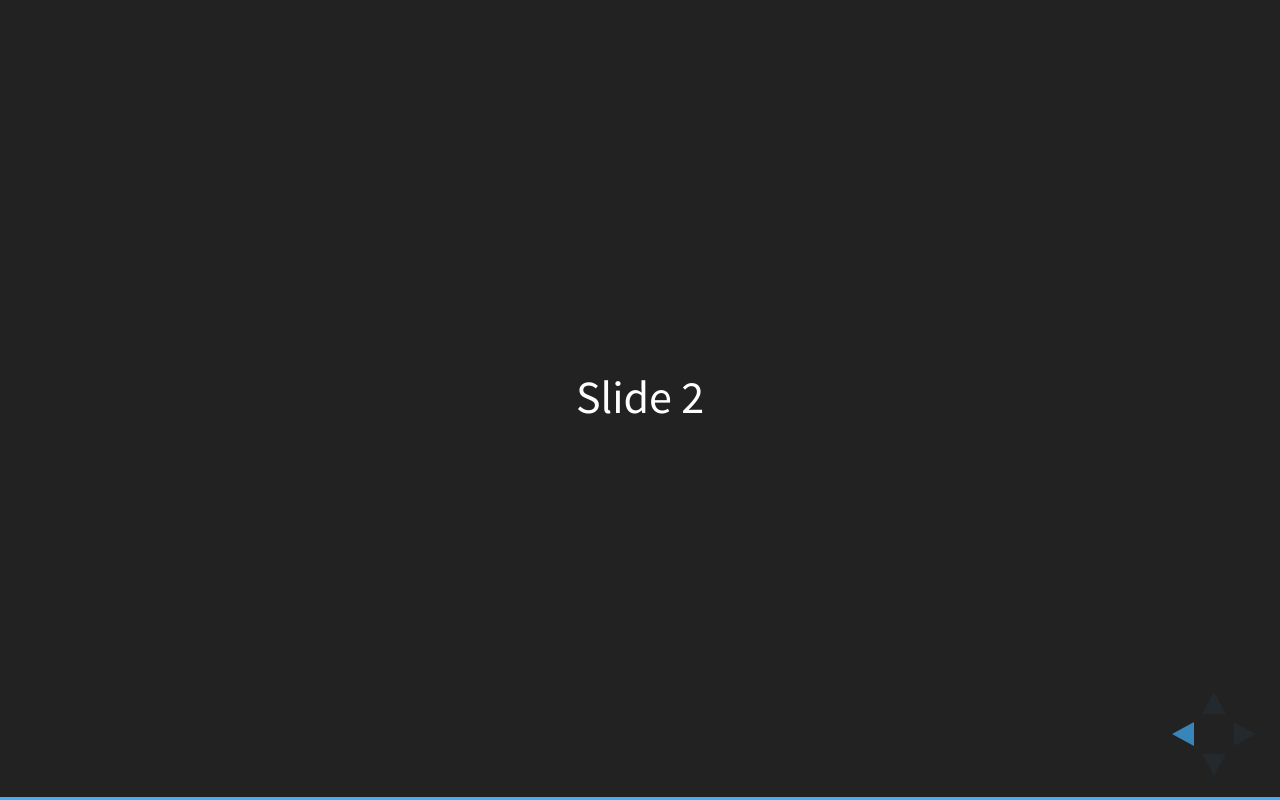
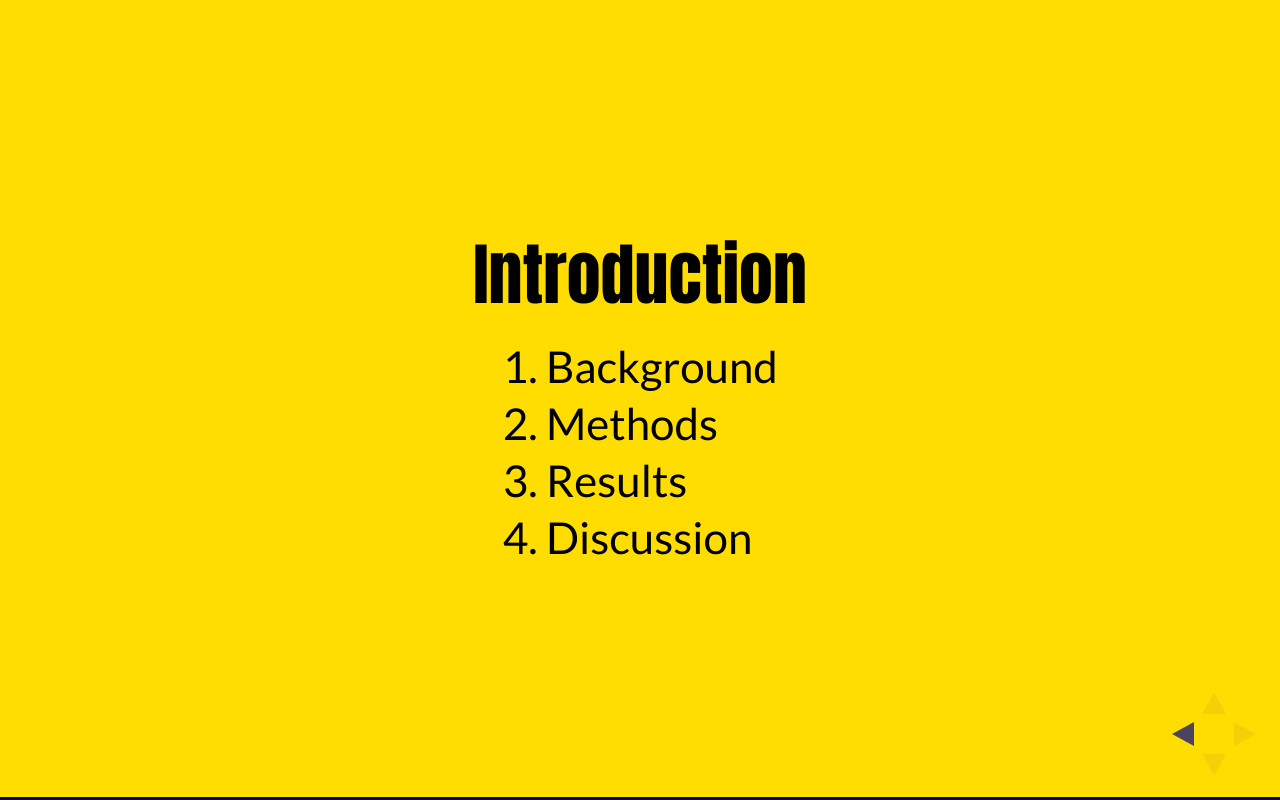
Before and after one commit to c22n/easy-as-ABC, a website: page index.html in a window 1280 px wide. Both pictures are taken after a click on the button 1251 px from the left and 734 px from the top of the page. Drawn offline with Linux system fonts and the light colour scheme; a web font is replaced by a local one.

Commit message:
first slides

```diff
--- a/index.html
+++ b/index.html
@@ -4,10 +4,10 @@
 		<meta charset="utf-8">
 		<meta name="viewport" content="width=device-width, initial-scale=1.0, maximum-scale=1.0, user-scalable=no">
 
-		<title>reveal.js</title>
+		<title>Constructing an action potential model from ABCs</title>
 
 		<link rel="stylesheet" href="css/reveal.css">
-		<link rel="stylesheet" href="css/theme/black.css">
+		<link rel="stylesheet" href="css/theme/simple.css">
 
 		<!-- Theme used for syntax highlighting of code -->
 		<link rel="stylesheet" href="lib/css/zenburn.css">
@@ -24,8 +24,25 @@
 	<body>
 		<div class="reveal">
 			<div class="slides">
-				<section>Slide 1</section>
-				<section>Slide 2</section>
+				<section>
+					<h2>Constructing an action potential model:</h2>
+					<h3>easy as ABC?</h3>
+					<p>
+						<small>Charles Houston</small>
+					</p>
+
+				</section>
+
+				<section data-background="#ffdd00">
+					<h3>Introduction</h3>
+					<ol>
+						<li>Background</li>
+						<li>Methods</li>
+						<li>Results</li>
+						<li>Discussion</li>
+					</ol>
+				</section>
+
 			</div>
 		</div>
 
```
